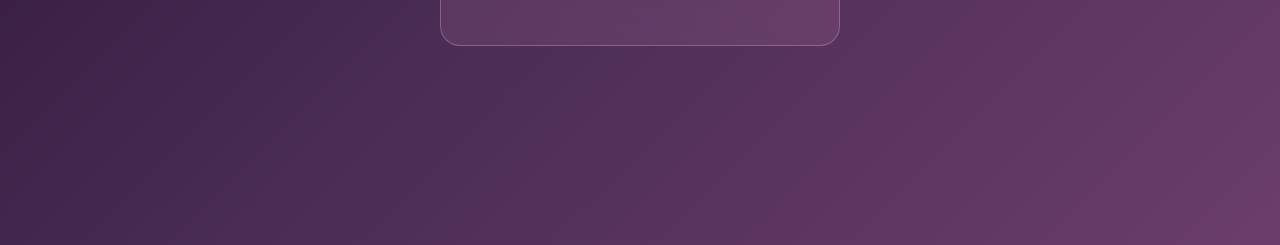
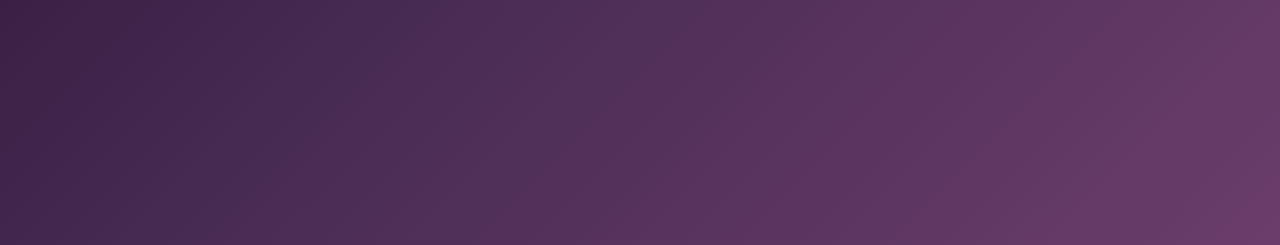
Before and after one commit to badareee/Dear_Hiba, a plain HTML site: page index.html in a window 1280 px wide. Shown: the part 555-800 px from the top of the page. Drawn offline with nearby package versions, Linux system fonts and the light colour scheme.

Commit message:
first commit

```diff
--- a/index.html
+++ b/index.html
@@ -594,7 +594,7 @@
             const currentMonth = today.getMonth() + 1;
             const currentDate = today.getDate();
 
-            if (currentMonth === 10 && currentDate === 26) {
+            if (currentMonth === 10 && currentDate === 27) {
                 document.getElementById('loginContainer').style.display = 'flex';
                 document.getElementById('countdownContainer').style.display = 'none';
             } else {
```
